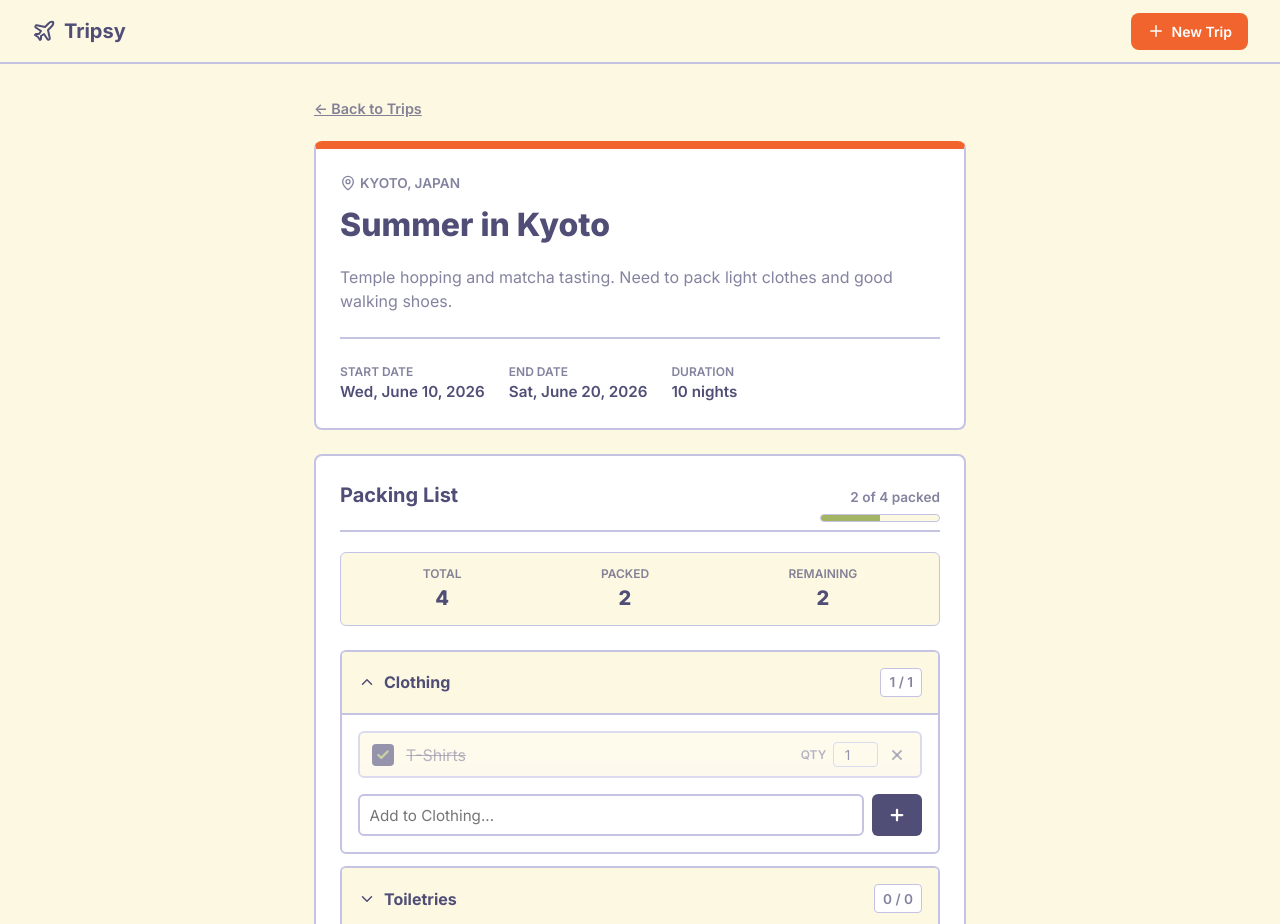
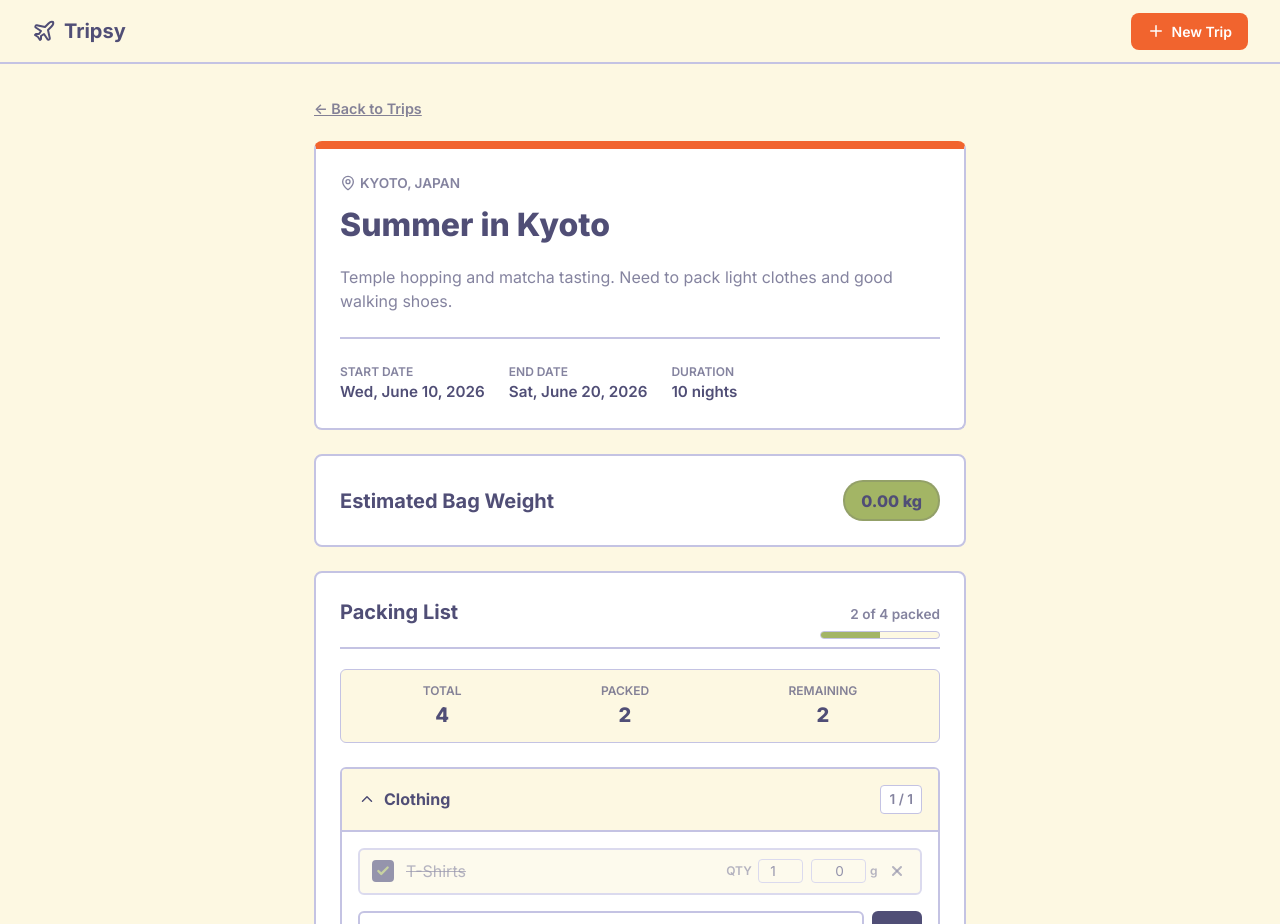
Before and after one commit to k3tan7/Tripsy, a React (Vite) app: page /trip/1 in a window 1280 px wide. Shown: the top 924 px of the page. Built offline with nearby package versions, Linux system fonts and the light colour scheme.

Commit message:
feat: add bag weight tracker with color indicators

```diff
--- a/src/components/PackingList.css
+++ b/src/components/PackingList.css
@@ -241,6 +241,34 @@
   text-transform: uppercase;
 }
 
+.packing-item-weight {
+  display: flex;
+  align-items: center;
+  gap: 0.25rem;
+}
+
+.packing-item-weight input {
+  width: 55px;
+  text-align: right;
+  border: 1px solid var(--border);
+  border-radius: 4px;
+  padding: 0.2rem 0.4rem;
+  font-size: 0.85rem;
+  color: var(--dark-purple);
+  outline: none;
+  background: var(--bg);
+}
+
+.packing-item-weight input:focus {
+  border-color: var(--accent-orange);
+}
+
+.weight-unit {
+  font-size: 0.75rem;
+  color: var(--text-secondary);
+  font-weight: 600;
+}
+
 .btn-delete-item {
   background: none;
   border: none;
--- a/src/components/PackingList.jsx
+++ b/src/components/PackingList.jsx
@@ -25,6 +25,15 @@ export default function PackingList({ trip, updateTrip }) {
     const quantity = parseInt(qtyStr, 10) || 1;
     const updatedItems = items.map(item =>
       item.id === itemId ? { ...item, quantity } : item
+    );
+    updateTrip({ ...trip, items: updatedItems });
+  };
+
+  const handleWeightChange = (itemId, weightStr) => {
+    if (!updateTrip) return;
+    const weight = parseInt(weightStr, 10) || 0;
+    const updatedItems = items.map(item =>
+      item.id === itemId ? { ...item, weight } : item
     );
     updateTrip({ ...trip, items: updatedItems });
   };
@@ -152,6 +161,16 @@ export default function PackingList({ trip, updateTrip }) {
                                 placeholder="1"
                               />
                             </div>
+                            <div className="packing-item-weight">
+                              <input
+                                type="number"
+                                min="0"
+                                value={item.weight || 0}
+                                onChange={(e) => handleWeightChange(item.id, e.target.value)}
+                                placeholder="0"
+                              />
+                              <span className="weight-unit">g</span>
+                            </div>
                             <button className="btn-delete-item" onClick={(e) => { e.stopPropagation(); handleDeleteItem(item.id); }} aria-label="Delete item">
                               <X size={16} strokeWidth={3} />
                             </button>
--- /dev/null
+++ b/src/components/WeightTracker.css
@@ -0,0 +1,65 @@
+.weight-tracker {
+  background: var(--surface);
+  border: 2px solid var(--border);
+  border-radius: var(--radius);
+  padding: 1.5rem;
+  margin-bottom: 1.5rem;
+}
+
+.weight-tracker-header {
+  display: flex;
+  justify-content: space-between;
+  align-items: center;
+}
+
+.weight-tracker-header h3 {
+  font-size: 1.25rem;
+  color: var(--dark-purple);
+  margin: 0;
+}
+
+.weight-indicator {
+  padding: 0.4rem 1rem;
+  border-radius: 20px;
+  font-weight: 800;
+  color: var(--dark-purple);
+  border: 2px solid rgba(80, 78, 118, 0.2);
+  transition: background-color 0.3s ease;
+}
+
+.weight-breakdown {
+  margin-top: 1.25rem;
+  padding-top: 1.25rem;
+  border-top: 2px solid var(--border);
+}
+
+.weight-breakdown h4 {
+  font-size: 0.9rem;
+  text-transform: uppercase;
+  color: var(--text-secondary);
+  margin-bottom: 0.75rem;
+}
+
+.weight-breakdown ul {
+  list-style: none;
+  display: flex;
+  flex-direction: column;
+  gap: 0.5rem;
+}
+
+.weight-breakdown li {
+  display: flex;
+  justify-content: space-between;
+  align-items: center;
+  font-size: 0.95rem;
+}
+
+.cat-name {
+  color: var(--dark-purple);
+  font-weight: 600;
+}
+
+.cat-weight {
+  color: var(--text-secondary);
+  font-weight: 600;
+}
--- /dev/null
+++ b/src/components/WeightTracker.jsx
@@ -0,0 +1,67 @@
+import { useState, useEffect } from "react";
+import { CATEGORIES } from "../data/tripsData";
+import "./WeightTracker.css";
+
+export default function WeightTracker({ items = [] }) {
+  const [totalWeightKg, setTotalWeightKg] = useState(0);
+  const [categoryBreakdown, setCategoryBreakdown] = useState([]);
+
+  useEffect(() => {
+    let totalGrams = 0;
+    const breakdown = {};
+
+    items.forEach(item => {
+      // Calculate weight based on quantity * weight per item
+      const itemWeight = (item.weight || 0) * (item.quantity || 1);
+      totalGrams += itemWeight;
+
+      const catId = item.categoryId || "cat_misc";
+      breakdown[catId] = (breakdown[catId] || 0) + itemWeight;
+    });
+
+    const kg = totalGrams / 1000;
+    setTotalWeightKg(kg.toFixed(2));
+
+    const breakdownArray = CATEGORIES.map(cat => ({
+      name: cat.name,
+      weightKg: ((breakdown[cat.id] || 0) / 1000).toFixed(2)
+    })).filter(cat => parseFloat(cat.weightKg) > 0);
+
+    setCategoryBreakdown(breakdownArray);
+  }, [items]);
+
+  let weightColor = "var(--accent-green)"; // Under 15kg
+  if (totalWeightKg > 15 && totalWeightKg <= 23) {
+    weightColor = "var(--accent-yellow)"; // 15kg - 23kg
+  } else if (totalWeightKg > 23) {
+    weightColor = "var(--accent-orange)"; // Over 23kg
+  }
+
+  return (
+    <div className="weight-tracker">
+      <div className="weight-tracker-header">
+        <h3>Estimated Bag Weight</h3>
+        <div
+          className="weight-indicator"
+          style={{ backgroundColor: weightColor }}
+        >
+          {totalWeightKg} kg
+        </div>
+      </div>
+
+      {categoryBreakdown.length > 0 && (
+        <div className="weight-breakdown">
+          <h4>Breakdown</h4>
+          <ul>
+            {categoryBreakdown.map((cat, idx) => (
+              <li key={idx}>
+                <span className="cat-name">{cat.name}</span>
+                <span className="cat-weight">{cat.weightKg} kg</span>
+              </li>
+            ))}
+          </ul>
+        </div>
+      )}
+    </div>
+  );
+}
--- a/src/pages/TripDetailPage.jsx
+++ b/src/pages/TripDetailPage.jsx
@@ -1,6 +1,7 @@
 import { useParams, Link, useNavigate } from "react-router-dom";
 import { Search, MapPin } from "lucide-react";
 import PackingList from "../components/PackingList";
+import WeightTracker from "../components/WeightTracker";
 import "./TripDetailPage.css";
 
 export default function TripDetailPage({ trips, updateTrip }) {
@@ -84,6 +85,7 @@ export default function TripDetailPage({ trips, updateTrip }) {
         </div>
       </div>
 
+      <WeightTracker items={trip.items} />
       <PackingList trip={trip} updateTrip={updateTrip} />
     </main>
   );
```
